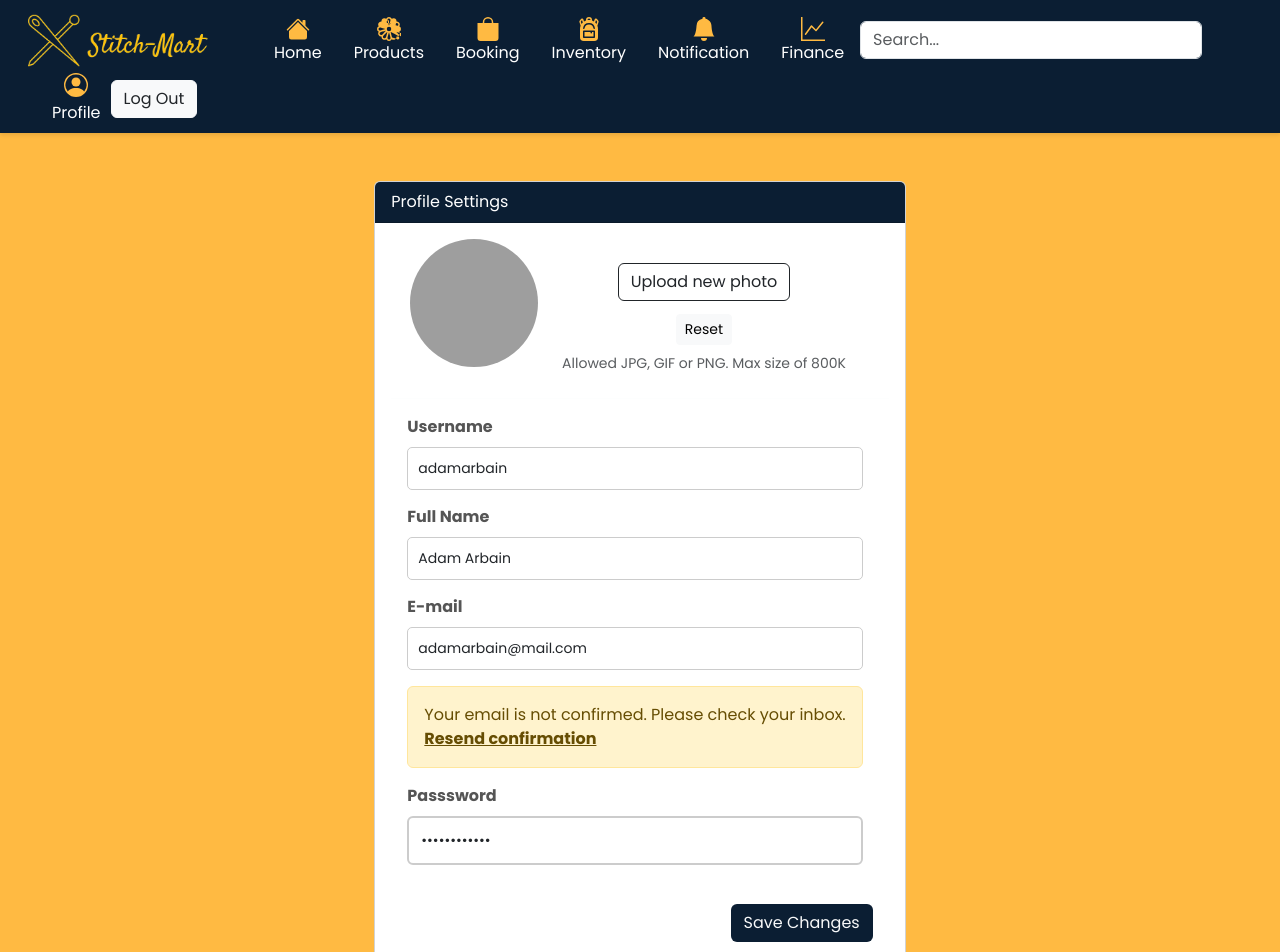
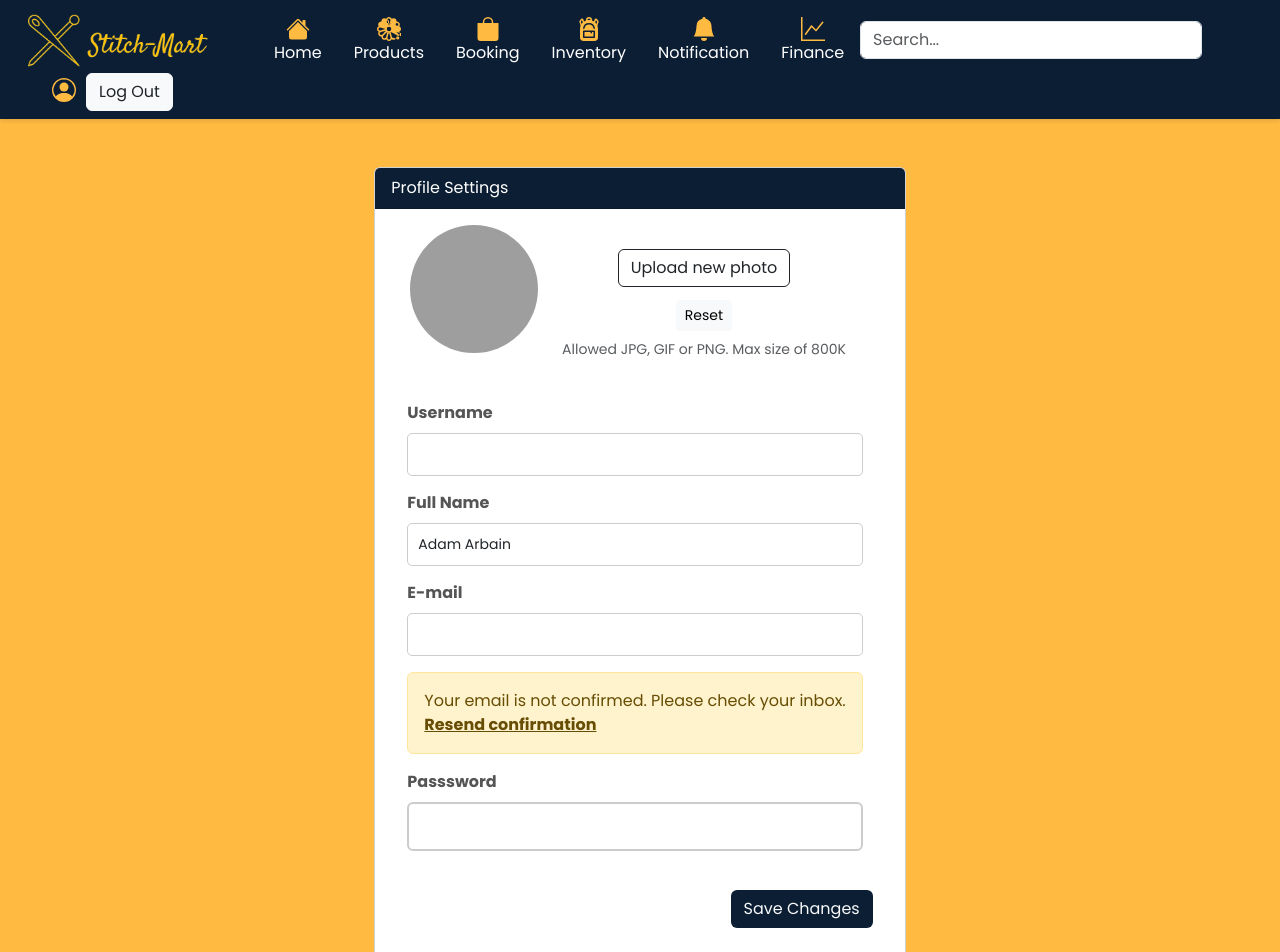
Before and after one commit to yumdmb/stitch-mart, a React (Create React App) app in the folder front-end/: page /profile in a window 1280 px wide. Shown: the top 952 px of the page. Built offline with nearby package versions, Linux system fonts and the light colour scheme; grey boxes are pictures that could not be loaded.

Commit message:
still working on edit profile page

```diff
--- a/front-end/src/App.js
+++ b/front-end/src/App.js
@@ -1,5 +1,6 @@
 import 'bootstrap/dist/css/bootstrap.min.css';
 import { Routes, Route } from 'react-router-dom';
+import { useState } from 'react';
 import Header from './components/Header/Header';
 import HomeContent from './components/HomeContent/HomeContent';
 import Footer from './components/Footer/Footer';
@@ -18,8 +19,12 @@ import BookingApp from './components/Booking/BookingApp';
 import TutorialApp from './components/Tutorial/TutorialApp';
 import Notification from './components/Notification/Notification'
 import Inventory from './components/Inventory/Inventory';
+import HeaderAfterLogin from './components/Header/HeaderAfterLogin';
+
 
 function App() {
+  const [user, setUser] = useState(null);
+
   return (
     <Routes>
       <Route path="/" element={<Home />} />
@@ -32,7 +37,7 @@ function App() {
       <Route path="/signUp" element={<SignUp />} />
       <Route path="/contact" element={<ContactUsApp />} />
       <Route path='/profile' element={<Profile />} />
-      <Route path='/homeAfterLogin' element={<HomeAfterLogin />} />
+      <Route path='/homeAfterLogin' element={<HomeAfterLogin user={user} />} />
       <Route path="/financialApp" element={<FinancialApp/>} />
       <Route path="/products" element={<ProductsDisplay/>} />
       <Route path="/bookingApp" element={<BookingApp />} />
--- a/front-end/src/components/Header/HeaderAfterLogin.jsx
+++ b/front-end/src/components/Header/HeaderAfterLogin.jsx
@@ -1,6 +1,6 @@
 import { useNavigate,Link } from 'react-router-dom';
 
-function HeaderAfterLogin () {
+const HeaderAfterLogin = ({ user }) => {
 
     let navigate = useNavigate();  // Create a navigate function
 
@@ -242,7 +242,7 @@ function HeaderAfterLogin () {
                                     d="M0 8a8 8 0 1 1 16 0A8 8 0 0 1 0 8m8-7a7 7 0 0 0-5.468 11.37C3.242 11.226 4.805 10 8 10s4.757 1.225 5.468 2.37A7 7 0 0 0 8 1"
                                 />
                             </svg>
-                            <div>Profile</div>
+                            <div>{user?.userName}</div>
                         </a>
                         <button type="button" className="btn btn-light text-dark ms-2" onClick={handleLogOutClick}>
                             Log Out
--- a/front-end/src/components/Login/Login.jsx
+++ b/front-end/src/components/Login/Login.jsx
@@ -4,9 +4,9 @@ import './Login.css';
 import {useState} from 'react';
 import axios from 'axios';
 
-function Login () {
-    const [userName, setUserName] = useState();
-    const [password, setPassword] = useState();
+const Login = ({ setUser }) => {
+    const [userName, setUserName] = useState('');
+    const [password, setPassword] = useState('');
 
 
     let navigate = useNavigate();  // Create a navigate function
@@ -20,7 +20,11 @@ function Login () {
         axios.post('http://localhost:3001/login',{userName, password})
         .then(result => {console.log(result)
             if(result.data === "Success") {
+                setUser(result.data.user);
                 navigate('/homeAfterLogin')
+            }
+            else {
+                console.log(result.data.status);
             }
         })
         .catch(err => console.log(err))
--- a/front-end/src/components/Profile/Profile.jsx
+++ b/front-end/src/components/Profile/Profile.jsx
@@ -1,9 +1,12 @@
 import './Profile.css';
 import HeaderAfterLogin from '../Header/HeaderAfterLogin';
 import { useNavigate } from 'react-router-dom';
+import React, { useState, useEffect } from 'react';
 
 
-function Profile() {
+const Profile = () => {
+    // const { user } = useContext(UserContext);
+
 
     let navigate = useNavigate();  // Create a navigate function
 
@@ -44,7 +47,8 @@ function Profile() {
                                 <input
                                     type="text"
                                     className="form-control"
-                                    defaultValue="adamarbain"
+                                    // value={user?.userName}
+                                    readOnly
                                 />
                             </div>
                             <div className="form-group">
@@ -60,7 +64,8 @@ function Profile() {
                                 <input
                                     type="text"
                                     className="form-control"
-                                    defaultValue="adamarbain@mail.com"
+                                    // value={user?.email}
+                                    readOnly
                                 />
                                 <div className="alert alert-warning mt-3">
                                     Your email is not confirmed. Please check your inbox.
@@ -73,7 +78,8 @@ function Profile() {
                                 <input
                                     type="password"
                                     className="form-control"
-                                    defaultValue="Company Ltd."
+                                    // value={user?.password}
+                                    readOnly
                                 />
                             </div>
                             <div className="d-flex justify-content-end pt-4">
```
Also changed, not shown: 1 other file (tests, documents, lock files or other folders).
